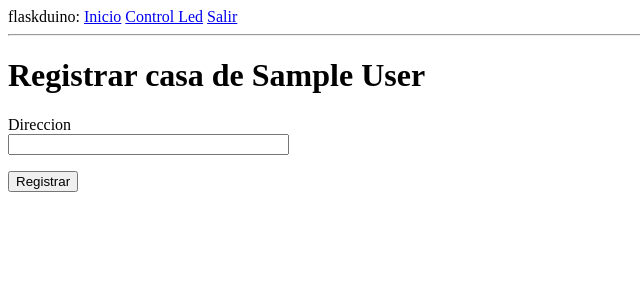
After one commit to hbars512/sistemasdigitales, a Flask app: page /regcasa in a window 1280 px wide. The commit adds this page. Shown: the top 300 px of the page, without its empty margins (0-640 px from the left). Run offline with Flask 2, Linux system fonts and the light colour scheme; a user stored in the database is signed in; tables that the repository leaves empty hold one stand-in row (values such as "Sample post").

Commit message:
Listado de casas

```diff
--- a/app/forms.py
+++ b/app/forms.py
@@ -1,6 +1,6 @@
 from flask_wtf import FlaskForm
 from wtforms import SubmitField, RadioField, SelectField, StringField
-from wtforms import PasswordField, BooleanField
+from wtforms import PasswordField, BooleanField, IntegerField
 from wtforms.validators import DataRequired, ValidationError, Email, EqualTo
 from app.models import User
 
@@ -39,3 +39,15 @@ class RegistrationForm(FlaskForm):
         user = User.query.filter_by(email=email.data).first()
         if user is not None:
             raise ValidationError('Por favor use una direccion de correo diferente')
+
+class RegCasa(FlaskForm):
+    address = StringField('Direccion', validators=[DataRequired()])
+    submit = SubmitField('Registrar')
+
+
+class RegLed(FlaskForm):
+    puerto = IntegerField('Puerto', validators=[DataRequired()])
+
+
+class RegSensor(FlaskForm):
+    puerto = IntegerField('Puerto', validators=[DataRequired()])
--- a/app/routes.py
+++ b/app/routes.py
@@ -5,17 +5,25 @@ from flask_login import current_user, login_user, logout_user, login_required
 from werkzeug.urls import url_parse
 
 from app import app, db
-from app.models import User
+from app.models import User, Casa
 from app.forms import LedControl
 from app.forms import LoginForm
 from app.forms import RegistrationForm
+from app.forms import RegCasa, RegLed, RegSensor
 # from app import board
 
 @app.route('/')
 @app.route('/index')
 @login_required
 def index():
-    return render_template('index.html', title='Home')
+    if not current_user.is_authenticated:
+        return render_template('index.html', title='Home')
+    user_id = current_user.get_id()
+    user = User.query.get(user_id)
+    casas = Casa.query.filter_by(propietario=user)
+
+    return render_template('index.html', title='Home', casas=casas)
+
 
 
 @app.route('/login', methods=['GET', 'POST'])
@@ -42,7 +50,7 @@ def logout():
     return redirect(url_for('index'))
 
 
-@app.route('/led', methods=['GET', 'POST'])
+@app.route('/ledcontrol', methods=['GET', 'POST'])
 @login_required
 def led():
     form = LedControl()
@@ -70,3 +78,28 @@ def register():
         flash('Felicidades, tu estas registrado ahora!')
         return redirect(url_for('login'))
     return render_template('register.html', title='Registro', form=form)
+
+
+@app.route('/regcasa', methods=['GET', 'POST'])
+@login_required
+def regcasa():
+    if not current_user.is_authenticated:
+        return redirect(url_for('index'))
+    user_id = current_user.get_id()
+    form = RegCasa()
+    user = User.query.get(user_id)
+    if form.validate_on_submit():
+        home = Casa(address=form.address.data, propietario=user)
+        db.session.add(home)
+        db.session.commit()
+        flash('Felicidades, has registrado tu casa!')
+        return redirect(url_for('index'))
+    return render_template('regcasa.html', title='Registro casa', user=user, form=form)
+
+
+@app.route('/casa')
+@login_required
+def casa():
+    casa_id = request.args.get('cid')
+    home = Casa.query.get(casa_id)
+    return render_template('casa.html', casa=home)
--- a/app/templates/base.html
+++ b/app/templates/base.html
@@ -16,9 +16,10 @@
       {% if current_user.is_anonymous %}
         <a href="{{ url_for('login') }}">Ingresar</a>
       {% else %}
+        <a href="{{ url_for('led') }}">Control Led</a>
+        {# <a href="{{ url_for('sensor') }}">Control Sensor</a> #}
         <a href="{{ url_for('logout') }}">Salir</a>
       {% endif %}
-      <a href="{{ url_for('led') }}">Led</a>
     </div>
     <hr>
     {% with messages = get_flashed_messages() %}
--- /dev/null
+++ b/app/templates/regcasa.html
@@ -0,0 +1,16 @@
+{% extends "base.html" %}
+
+{% block content %}
+  <h1>Registrar casa de {{ user.name }}</h1>
+  <form action="{{ url_for('regcasa') }}" method="post" novalidate>
+    {{ form.hidden_tag() }}
+    <p>
+    {{ form.address.label }}<br>
+    {{ form.address(size=32) }}<br>
+    {% for error in form.address.errors %}
+      <span style="colos: red;">[{{ error }}]</span>
+    {% endfor %}
+    </p>
+    <p>{{ form.submit() }}</p>
+  </form>
+{% endblock %}
```
Also changed, not shown: app/templates/casa.html (added, +45 -0 lines), app/templates/index.html (+20 -2 lines).
